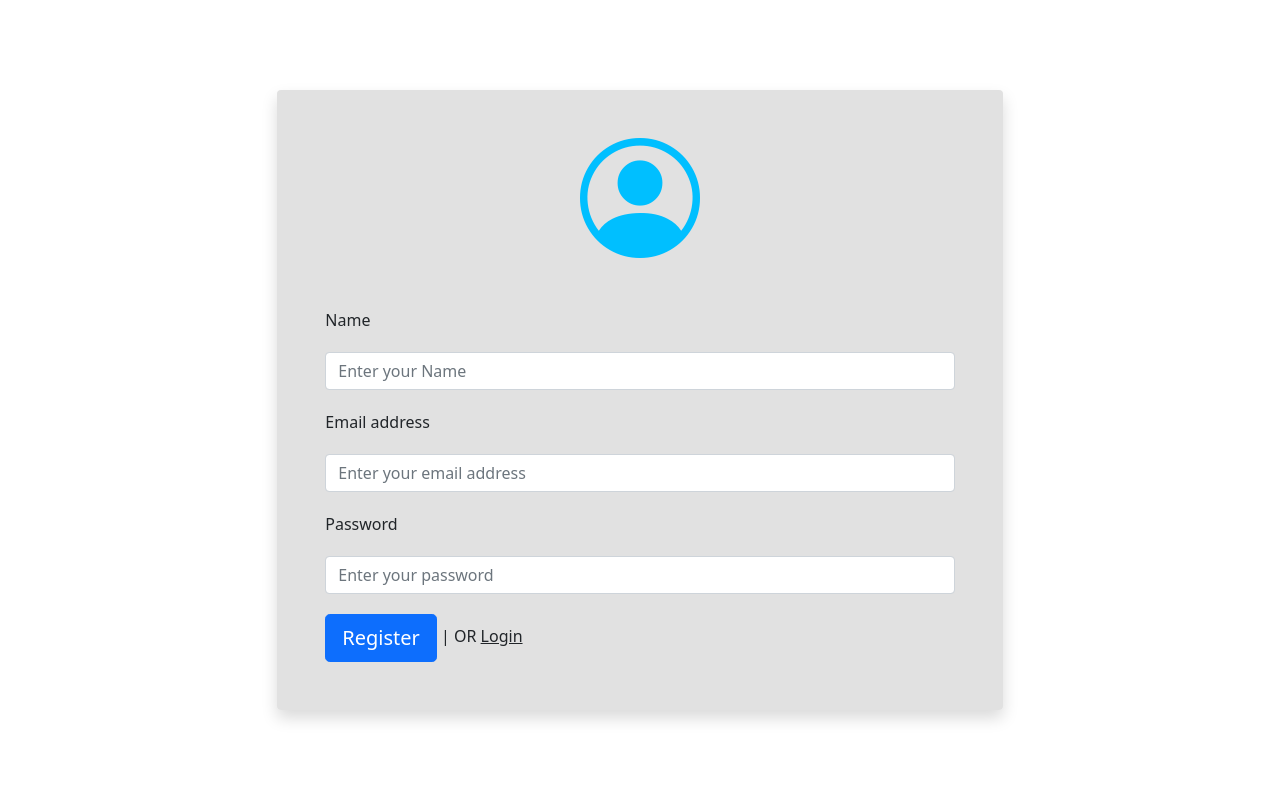
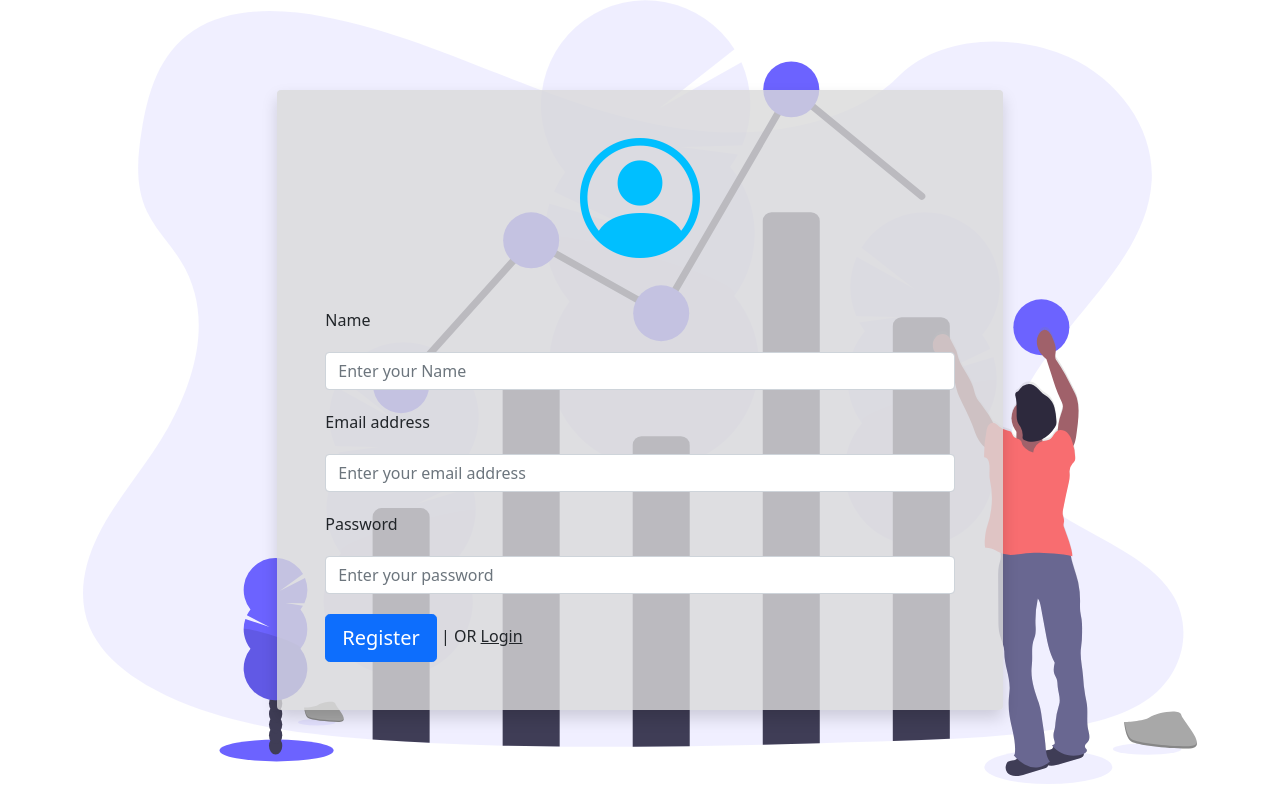
Before and after one commit to MustafaRaad/Stocks-Measurement, a website: page register.html in a window 1280 px wide. Drawn offline with nearby package versions, Linux system fonts and the light colour scheme; files whose address does not match are found by name.

Commit message:
background

```diff
--- a/assets/css/login.css
+++ b/assets/css/login.css
@@ -1,5 +1,4 @@
 body {
-  background-image: url("assets/imgs/bg.svg");
   background-repeat: no-repeat;
   background-position: top;
   height: 100vh;
--- a/register.html
+++ b/register.html
@@ -13,9 +13,9 @@
     <link rel="stylesheet" href="assets/css/login.css" />
     <title>Stocks measurement</title>
   </head>
-  <body>
+  <body style="background-image: url('assets/imgs/bg.svg');">
     <div class="container animate">
-      <form class=" mx-auto my-auto shadow p-5 rounded">
+      <form class=" mx-auto my-auto shadow p-5 rounded" >
         <i class="bi bi-person-circle avatar"></i>
         <div class="form-group">
           <label for="name">Name</label>
```
Also changed, not shown: index.html (+1 -4 lines).
